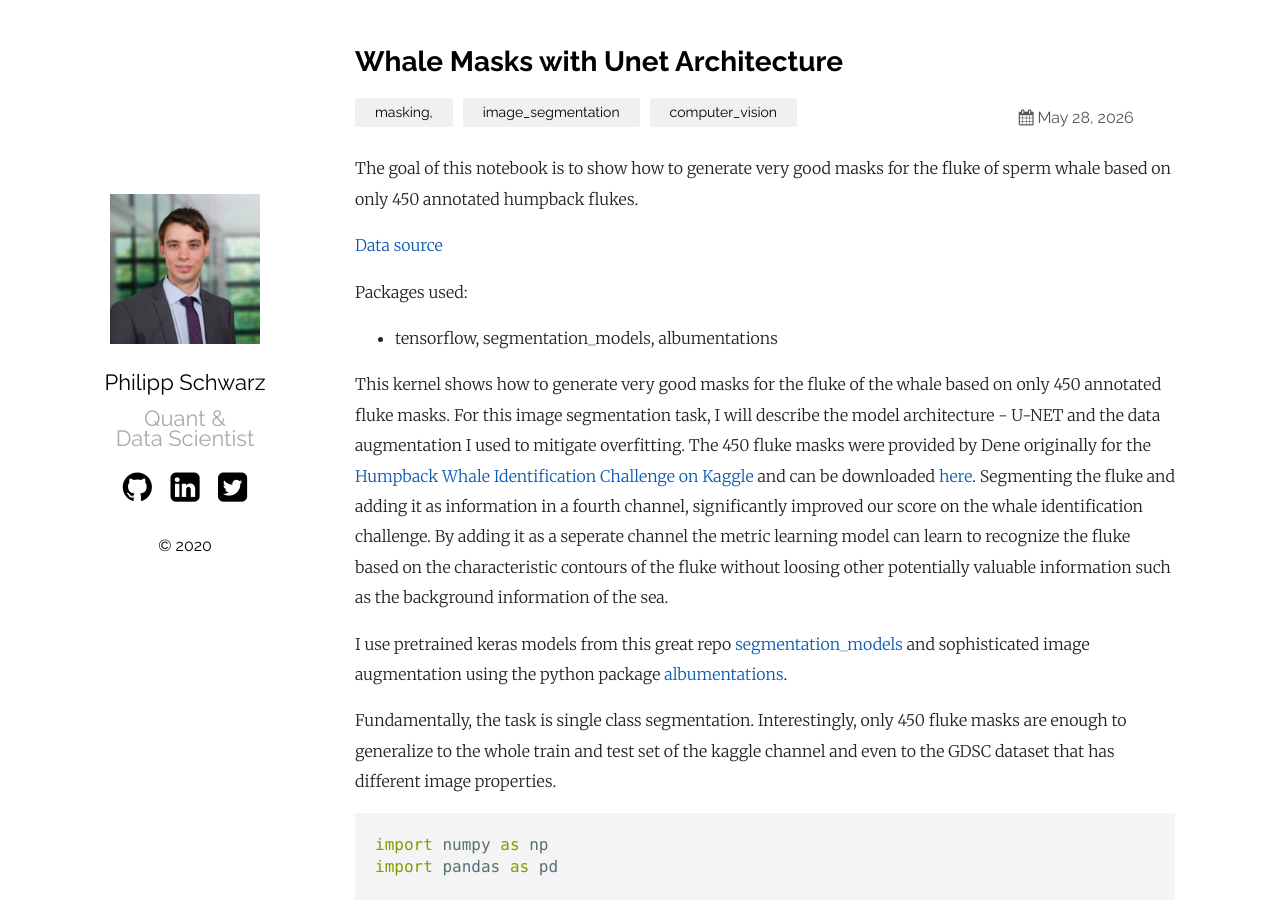
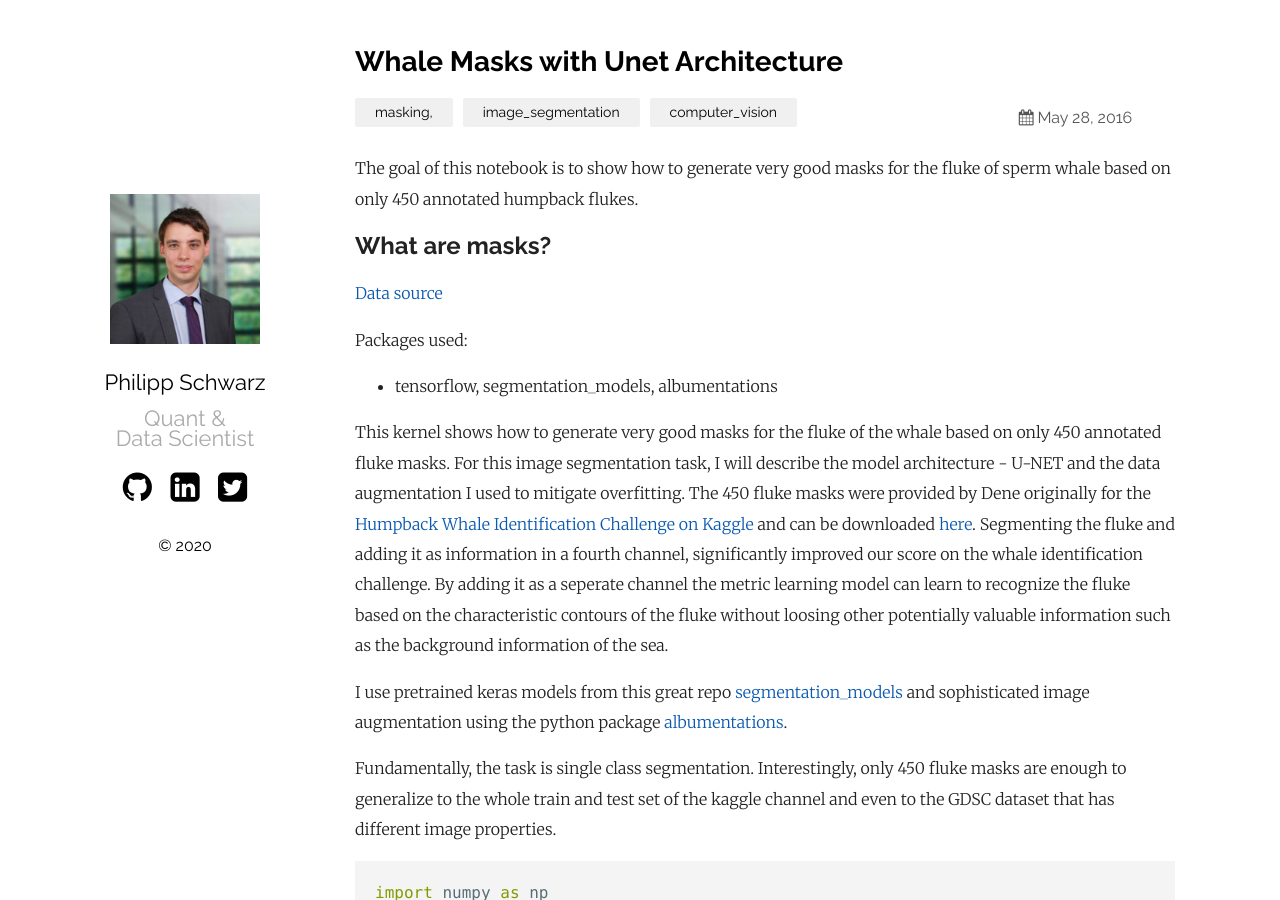
Before and after one commit to philippschw/philippschw.github.io, a Jekyll site: the page built from _posts/2016-05-28-whale-masks-with-unet-architecture.md, in a window 1280 px wide and 900 px high. Built offline with Jekyll 4.4.1, drawn with Linux system fonts in a browser that asks for light colours.

Commit message:
whale mask updat

```diff
--- a/_posts/2016-05-28-whale-masks-with-unet-architecture.md
+++ b/_posts/2016-05-28-whale-masks-with-unet-architecture.md
@@ -1,11 +1,13 @@
 ---
 layout: post
 title:  "Whale Masks with Unet Architecture"
-date:   2026-05-28 12:00:00 +0100
+date:   2016-05-28 12:00:00 +0100
 author: Philipp Schwarz
 categories: masking, image_segmentation computer_vision
 ---
 The goal of this notebook is to show how to generate very good masks for the fluke of sperm whale based on only 450 annotated humpback flukes.
+
+## What are masks?
 
 [Data source](https://storage.googleapis.com/kaggle-forum-message-attachments/459392/11072/masks.zip)
 
```
Also changed, not shown: other parts of _posts/2016-05-28-whale-masks-with-unet-architecture.md (+1 -1 lines), _posts/2016-10-15-forecasting-revenue-of-a-product-with-monte-carlo-simulation.md (renamed from _posts/2016-10-15-forecasting-revenue-of-a-product-with-monte-carlo-simulation.markdown).
